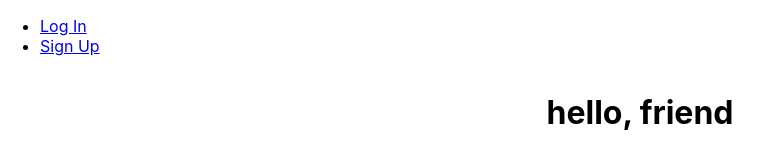
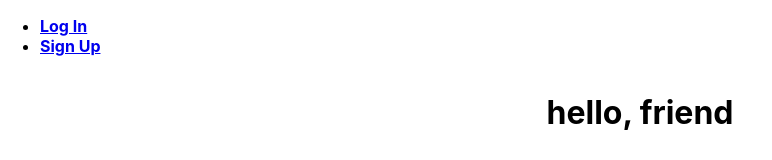
Before and after one commit to pablove123/mela-frontend, a React (Create React App) app: page / in a window 1280 px wide. Shown: the top 160 px of the page, without its empty margins (0-772 px from the left). Built offline with nearby package versions, Linux system fonts and the light colour scheme; no server answers.

Commit message:
add styles

```diff
--- a/src/components/NavBar/NavBar.jsx
+++ b/src/components/NavBar/NavBar.jsx
@@ -1,4 +1,5 @@
 import { Link } from 'react-router-dom'
+import styles from './NavBar.module.css'
 
 const NavBar = ({ user, handleLogout }) => {
   return (
@@ -7,15 +8,15 @@ const NavBar = ({ user, handleLogout }) => {
         <ul>
           <li>Welcome, {user.name}</li>
           {/* <li><Link to="/profiles">Profiles</Link></li> */}
-          <li><Link to="" onClick={handleLogout}>LOG OUT</Link></li>
+          <li><Link className={styles.NavLink} to="" onClick={handleLogout}>LOG OUT</Link></li>
           {/* <li><Link to="/change-password">Change Password</Link></li> */}
-          <li><Link to="/games">Games</Link></li>
-          <li><Link to="/moods">Mood Tracker</Link></li>
+          <li><Link className={styles.NavLink} to="/games">Games</Link></li>
+          <li><Link className={styles.NavLink} to="/moods">Mood Tracker</Link></li>
         </ul>
       :
         <ul>
-          <li><Link to="/login">Log In</Link></li>
-          <li><Link to="/signup">Sign Up</Link></li>
+          <li><Link className={styles.NavLink} to="/login">Log In</Link></li>
+          <li><Link className={styles.NavLink} to="/signup">Sign Up</Link></li>
         </ul>
       }
     </nav>
--- /dev/null
+++ b/src/components/NavBar/NavBar.module.css
@@ -0,0 +1,10 @@
+.NavLink{
+  display: flex;
+  flex-direction: row;
+  margin: 0;
+  width: 100%;
+  list-style: none;
+  font-weight: bold;
+  align-items: center;
+  margin-right: 35px;
+}
```
